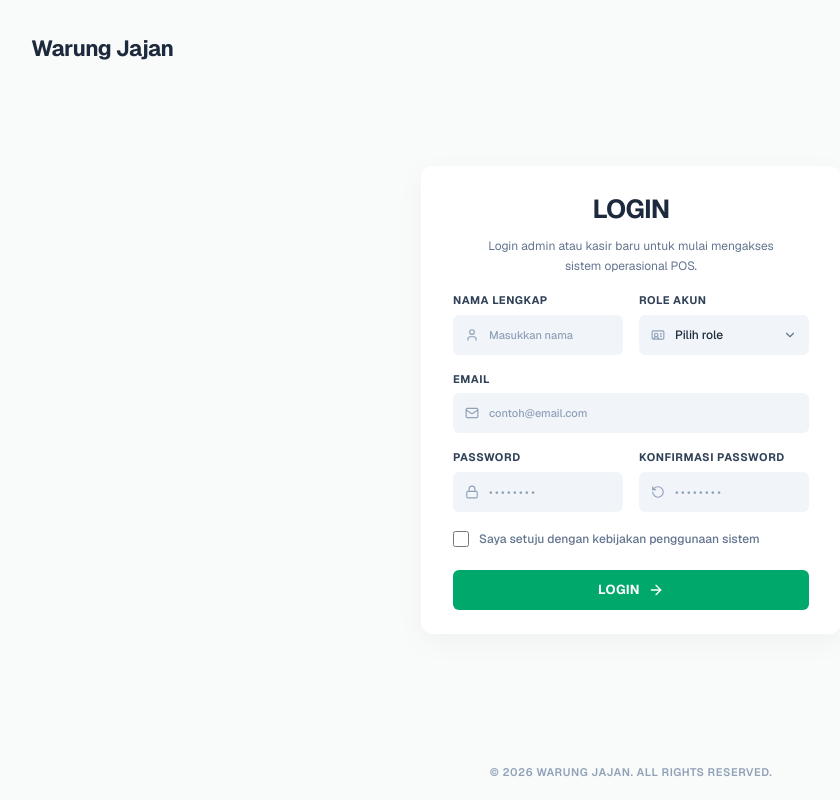
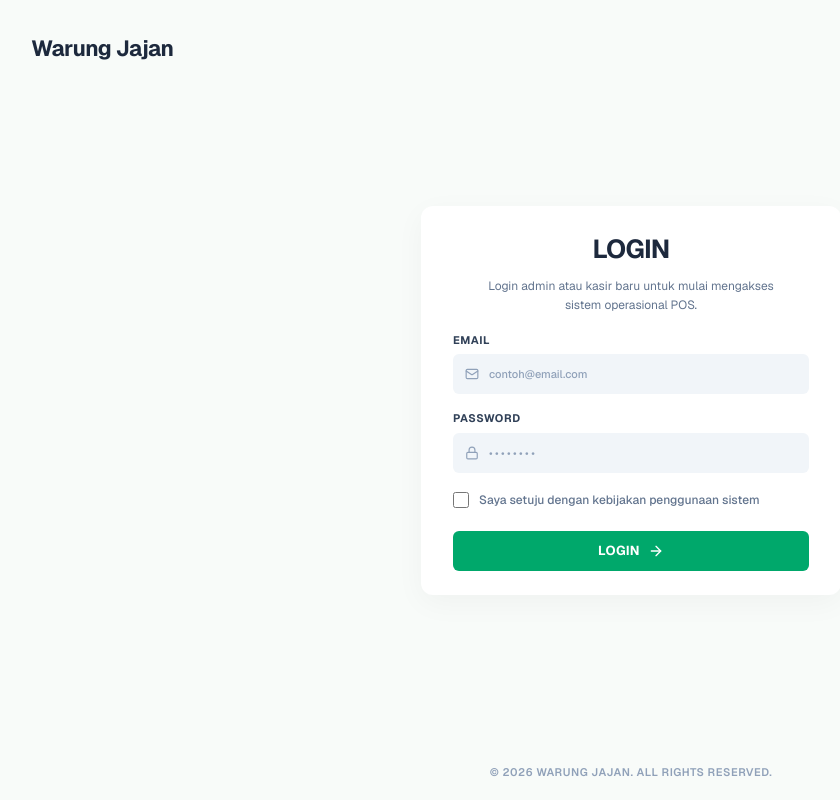
Before and after one commit to heldaramdhani/warung_jajan, a Next.js app: page /login in a window 1280 px wide. Shown: the whole page, without its empty margins (9-849 px from the left). Built offline with nearby package versions, Linux system fonts and the light colour scheme.

Commit message:
update fitur auth login
update fitur auth login

```diff
--- /dev/null
+++ b/app/(admin)/admin/page.tsx
@@ -0,0 +1,13 @@
+import React from 'react';
+
+export default function AdminDashboard() {
+  return (
+    <div className="p-8 min-h-screen bg-[#f8fbf9] flex flex-col items-center justify-center">
+      <div className="bg-white p-8 rounded-xl shadow-sm border border-slate-100 text-center max-w-md w-full">
+        <h1 className="text-2xl font-bold text-slate-800 mb-2">Admin Dashboard</h1>
+        <p className="text-slate-500 mb-6 text-sm">Selamat datang di halaman utama Admin. Anda memiliki akses penuh ke sistem.</p>
+        <a href="/login" className="px-4 py-2 bg-slate-100 text-slate-600 rounded-md text-sm font-medium hover:bg-slate-200 transition-colors">Kembali ke Login</a>
+      </div>
+    </div>
+  );
+}
--- /dev/null
+++ b/app/(kasir)/kasir/page.tsx
@@ -0,0 +1,13 @@
+import React from 'react';
+
+export default function KasirDashboard() {
+  return (
+    <div className="p-8 min-h-screen bg-[#f8fbf9] flex flex-col items-center justify-center">
+      <div className="bg-white p-8 rounded-xl shadow-sm border border-slate-100 text-center max-w-md w-full">
+        <h1 className="text-2xl font-bold text-slate-800 mb-2">Kasir Dashboard</h1>
+        <p className="text-slate-500 mb-6 text-sm">Selamat datang di antarmuka Kasir. Silakan mulai melayani pelanggan.</p>
+        <a href="/login" className="px-4 py-2 bg-slate-100 text-slate-600 rounded-md text-sm font-medium hover:bg-slate-200 transition-colors">Kembali ke Login</a>
+      </div>
+    </div>
+  );
+}
--- a/components/auth/LoginForm.tsx
+++ b/components/auth/LoginForm.tsx
@@ -3,34 +3,26 @@
 import React, { useState } from "react";
 import { useRouter } from "next/navigation";
 import {
-  User,
-  IdCard,
   Mail,
   Lock,
-  RotateCcw,
-  ChevronDown,
   ArrowRight,
   Loader2,
 } from "lucide-react";
 
 export default function LoginForm() {
   const router = useRouter();
-  const [role, setRole] = useState("");
   const [email, setEmail] = useState("");
   const [password, setPassword] = useState("");
   const [isLoading, setIsLoading] = useState(false);
   const [errorMsg, setErrorMsg] = useState("");
+  const [successMsg, setSuccessMsg] = useState("");
 
   const handleSubmit = async (e: React.FormEvent) => {
     e.preventDefault();
     setErrorMsg("");
+    setSuccessMsg("");
 
-    // Validasi sederhana: Cek jika input email, password, dan role kosong
-    if (!role) {
-      setErrorMsg("Pilih role admin atau kasir sebelum login.");
-      return;
-    }
-
+    // Validasi sederhana: Cek jika input email dan password kosong
     if (!email.trim() || !password.trim()) {
       setErrorMsg("Email dan Password wajib diisi sebelum login!");
       return;
@@ -57,10 +49,16 @@ export default function LoginForm() {
         return;
       }
 
-      // Jika berhasil, alihkan ke route berdasarkan role.
-      router.push(role === "kasir" ? "/kasir" : "/admin");
+      // Tampilkan flash message sukses
+      setSuccessMsg(data.message || "Login berhasil!");
+
+      // Jika berhasil, tunggu sejenak lalu alihkan ke route berdasarkan role
+      setTimeout(() => {
+        router.push(data.data?.role === "kasir" ? "/kasir" : "/admin");
+      }, 1500);
+
     } catch (error) {
-      setErrorMsg("Koneksi ke server terputus. Cek intenet Anda.");
+      setErrorMsg("Koneksi ke server terputus. Cek internet Anda.");
       setIsLoading(false);
     }
   };
@@ -83,53 +81,16 @@ export default function LoginForm() {
         </div>
       )}
 
+      {/* Pesan Sukses (Toast Sederhana) */}
+      {successMsg && (
+        <div className="w-full bg-[#ECFDF5] text-[#00A86B] text-[12px] p-2.5 rounded-md mb-4 text-center font-medium border border-[#A7F3D0] flex items-center justify-center animate-in fade-in slide-in-from-top-1">
+          {successMsg}
+        </div>
+      )}
+
       {/* Form Container */}
       <form className="w-full flex flex-col gap-4" onSubmit={handleSubmit}>
-        {/* Row 1: Name and Role */}
-        <div className="grid grid-cols-2 gap-4">
-          {/* Nama Lengkap */}
-          <div className="space-y-1.5">
-            <label className="block text-[11px] font-bold text-slate-700 tracking-wider">
-              NAMA LENGKAP
-            </label>
-            <div className="relative">
-              <User className="absolute left-3 top-1/2 -translate-y-1/2 w-3.5 h-3.5 text-slate-400" />
-              <input
-                type="text"
-                className="w-full bg-[#f1f5f9] h-10 rounded-md pl-9 pr-3 text-[12px] text-slate-800 focus:outline-none focus:ring-2 focus:ring-[#00a663] placeholder:text-[11px] placeholder:text-slate-400 transition-all font-medium border-none"
-                placeholder="Masukkan nama"
-              />
-            </div>
-          </div>
-
-          {/* Role Akun */}
-          <div className="space-y-1.5">
-            <label className="block text-[11px] font-bold text-slate-700 tracking-wider">
-              ROLE AKUN
-            </label>
-            <div className="relative">
-              <IdCard className="absolute left-3 top-1/2 -translate-y-1/2 w-3.5 h-3.5 text-slate-400" />
-              <select
-                className="w-full bg-[#f1f5f9] h-10 rounded-md pl-9 pr-8 text-[12px] text-slate-800 appearance-none focus:outline-none focus:ring-2 focus:ring-[#00a663] transition-all font-medium border-none cursor-pointer"
-                value={role}
-                onChange={(e) => setRole(e.target.value)}
-              >
-                <option
-                  value=""
-                  disabled
-                  className="text-[11px] text-slate-400"
-                >
-                  Pilih role
-                </option>
-                <option value="admin">Admin</option>
-                <option value="kasir">Kasir</option>
-              </select>
-              <ChevronDown className="absolute right-3 top-1/2 -translate-y-1/2 w-3.5 h-3.5 text-slate-500 pointer-events-none" />
-            </div>
-          </div>
-        </div>
-
-        {/* Row 2: Email */}
+        {/* Email */}
         <div className="space-y-1.5">
           <label className="block text-[11px] font-bold text-slate-700 tracking-wider">
             EMAIL
@@ -146,8 +107,6 @@ export default function LoginForm() {
           </div>
         </div>
 
-        {/* Row 3: Passwords */}
-        <div className="grid grid-cols-2 gap-4">
         {/* Password */}
         <div className="space-y-1.5">
           <label className="block text-[11px] font-bold text-slate-700 tracking-wider">
@@ -162,22 +121,6 @@ export default function LoginForm() {
               className="w-full bg-[#f1f5f9] h-10 rounded-md pl-9 pr-3 text-[12px] text-slate-800 focus:outline-none focus:ring-2 focus:ring-[#00a663] placeholder:text-[11px] placeholder:text-slate-400 transition-all font-medium tracking-[0.2em] border-none"
               placeholder="••••••••"
             />
-            </div>
-          </div>
-
-          {/* Konfirmasi Password */}
-          <div className="space-y-1.5">
-            <label className="block text-[11px] font-bold text-slate-700 tracking-wider">
-              KONFIRMASI PASSWORD
-            </label>
-            <div className="relative">
-              <RotateCcw className="absolute left-3 top-1/2 -translate-y-1/2 w-3.5 h-3.5 text-slate-400" />
-              <input
-                type="password"
-                className="w-full bg-[#f1f5f9] h-10 rounded-md pl-9 pr-3 text-[12px] text-slate-800 focus:outline-none focus:ring-2 focus:ring-[#00a663] placeholder:text-[11px] placeholder:text-slate-400 transition-all font-medium tracking-[0.2em] border-none"
-                placeholder="••••••••"
-              />
-            </div>
           </div>
         </div>
 
```
Also changed, not shown: 1 other file (tests, documents, lock files or other folders). Lines whose indentation alone changed are shown as unchanged.
